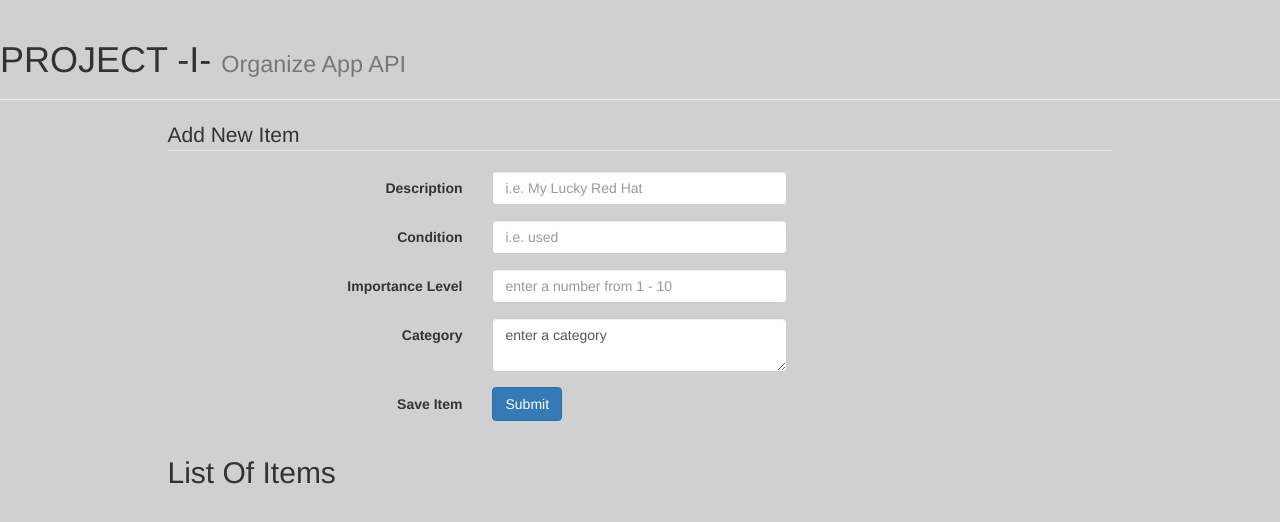
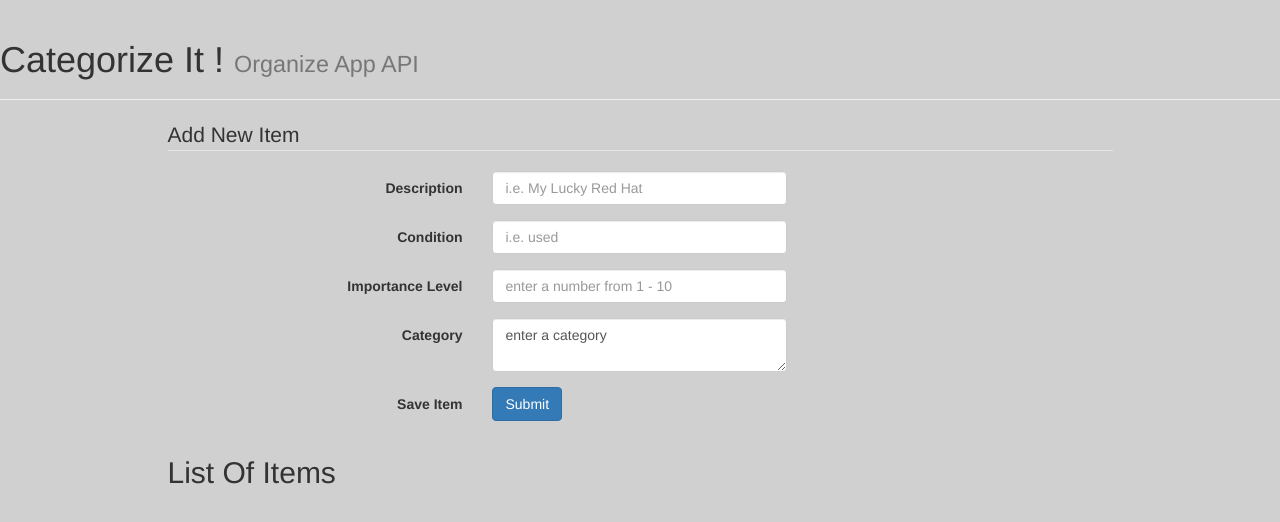
Before and after one commit to PJC-1/Project-01-Project-One-, a website: page view/index.html in a window 1280 px wide. Drawn offline with nearby package versions, Linux system fonts and the light colour scheme; files that its build step writes are made by us from their sources; no server answers; files whose address does not match are found by name.

Commit message:
edited Readme

```diff
--- a/view/index.html
+++ b/view/index.html
@@ -4,7 +4,7 @@
    <meta charset="utf-8">
    <meta name"viewport" content="width=device-width, initial-scale=1">
 
-   <title>Categorize It</title>
+   <title>Categorize It!</title>
 
     <link rel="stylesheet" href="https://maxcdn.bootstrapcdn.com/bootstrap/3.3.6/css/bootstrap.min.css">
     <link rel="stylesheet" href="styles/styles.css">
@@ -18,7 +18,7 @@
 
  <body>
    <div class="page-header">
-     <h1>PROJECT -I- <small>Organize App API</small></h1>
+     <h1>Categorize It !  <small>  Organize App API</small></h1>
    </div>
    <section id='item-form' class="container">
      <div class="row">
```
Also changed, not shown: README.md.
